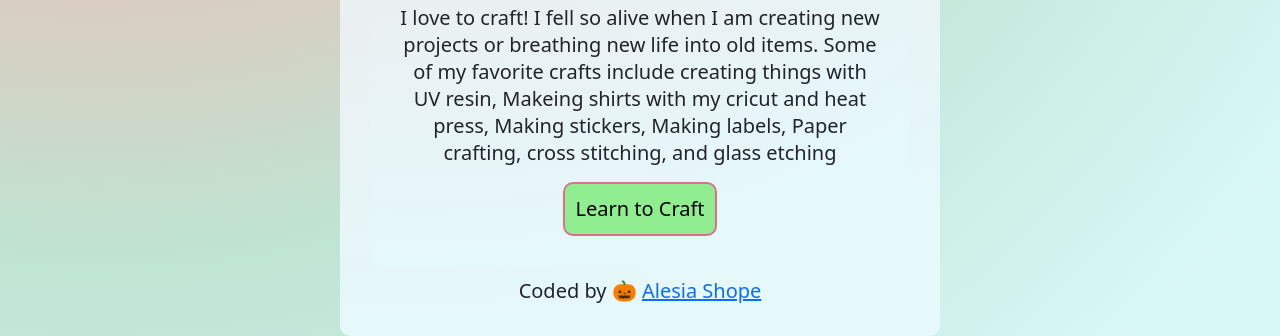
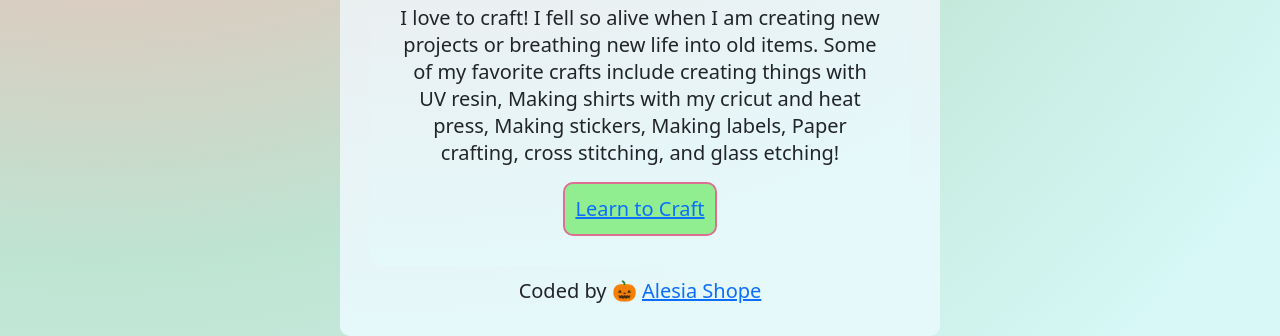
Before and after one commit to avsangel/crafts, a plain HTML site: page index.html in a window 1280 px wide. Shown: the part 1060-1396 px from the top of the page. Drawn offline with nearby package versions, Linux system fonts and the light colour scheme.

Commit message:
added my you tube link to the button

```diff
--- a/index.html
+++ b/index.html
@@ -172,11 +172,15 @@
         <p>
           I love to craft! I fell so alive when I am creating new projects or
           breathing new life into old items. Some of my favorite crafts include
-          creating things with UV resin, Makeing shirts with my cricut and heat
+          creating things with UV resin, Making shirts with my cricut and heat
           press, Making stickers, Making labels, Paper crafting, cross
-          stitching, and glass etching
+          stitching, and glass etching!
         </p>
-        <button>Learn to Craft</button>
+        <button>
+          <a href="https://www.youtube.com/@turacocreations">
+            Learn to Craft
+          </a>
+        </button>
       </div>
       <footer>
         Coded by 🎃
```
